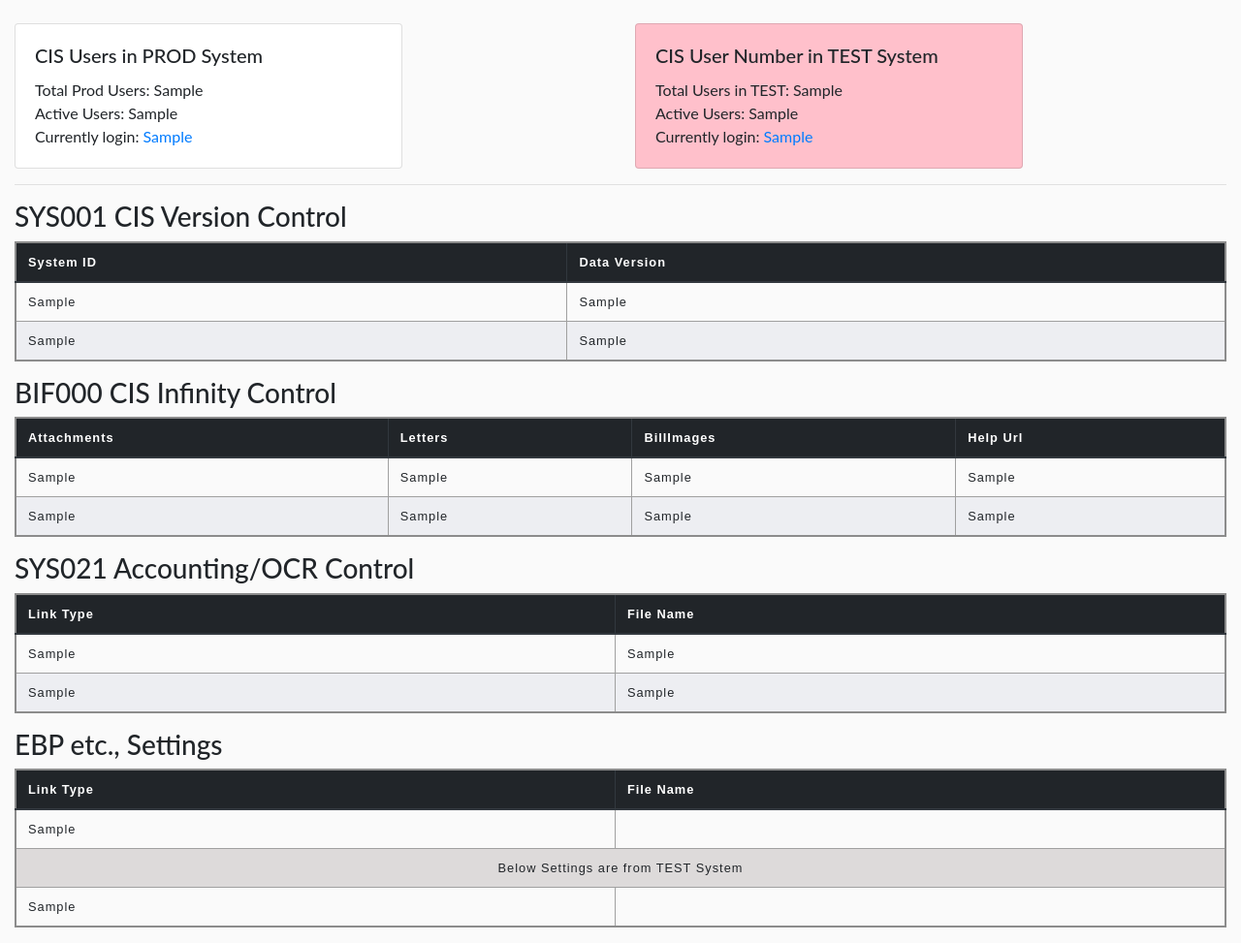
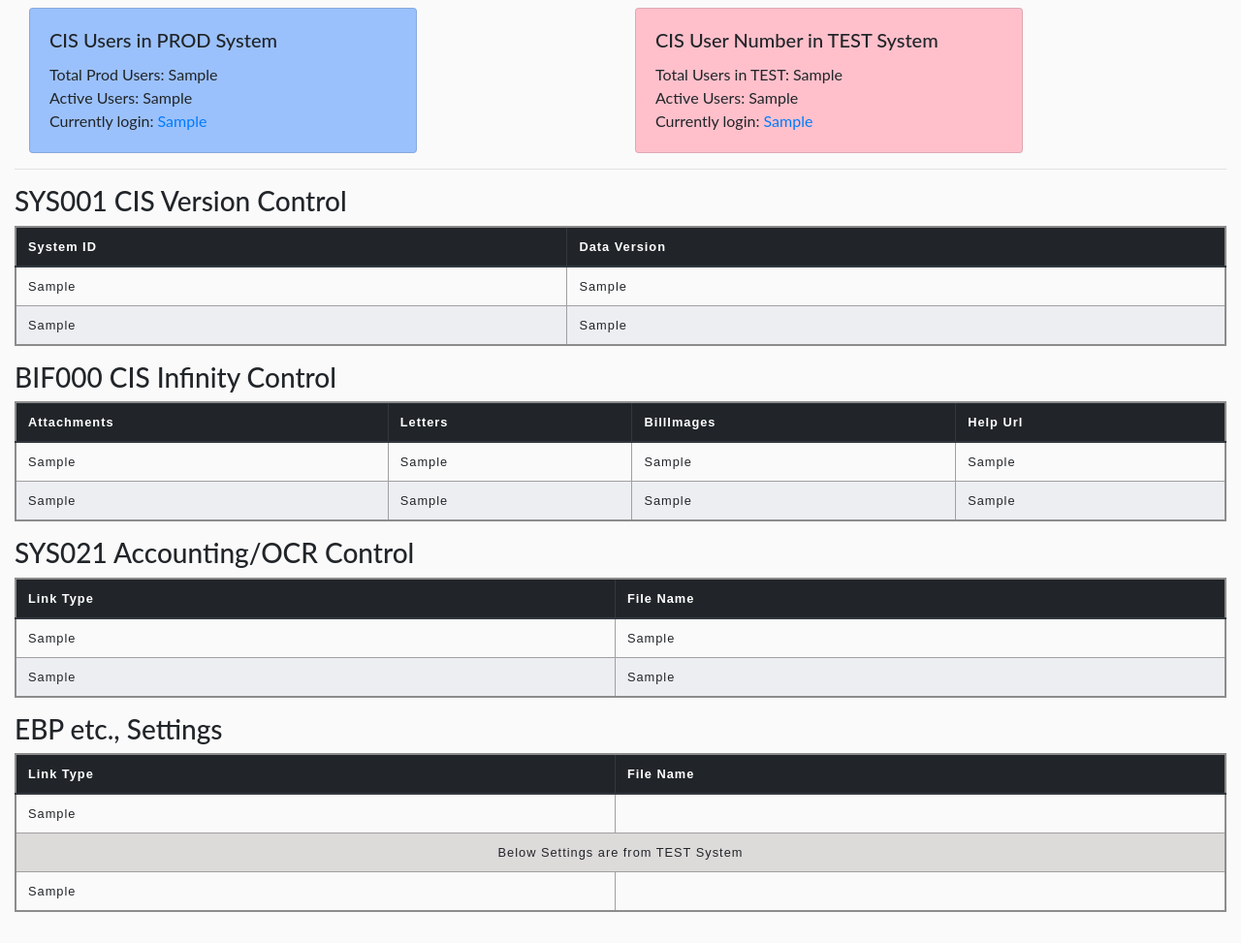
Before and after one commit to rockymount114/CIS-DB-Checking, a Django app: template CISDBCheckingApp/webapp/templates/webapp/index.html in a window 1280 px wide. Shown: the whole page at 97% size. After the commit the page ends 941 px from the top, so only its background shows below. Run offline with Django 4.2, Linux system fonts and the light colour scheme; the template is opened without the code that fills it: most values are stand-ins (such as "Sample title", 1, 10 or a date in 2020).

Commit message:
add prod_backgroud for css

```diff
--- a/CISDBCheckingApp/CISDBCheckingApp/static/css/styles.css
+++ b/CISDBCheckingApp/CISDBCheckingApp/static/css/styles.css
@@ -35,7 +35,11 @@ body{
   font-size: 1em;
 }
 .tb_thead{
-    background-color: rgb(27, 27, 228);
+    background-color: rgb(74, 190, 245);
+}
+
+.prod-background{
+  background-color: rgb(155, 193, 252);
 }
 
 .pink-background{
--- a/CISDBCheckingApp/webapp/templates/webapp/index.html
+++ b/CISDBCheckingApp/webapp/templates/webapp/index.html
@@ -13,11 +13,14 @@
 
 
 
-<div class="container-fluid mt-4">
+<div class="container-fluid mt-2">
 
-    <div class="row d-flex flex-row">
+
+    <div class="d-flex justify-content-around">
+
+    {% comment %} <div class="row d-flex flex-row"> {% endcomment %}
         <div class="col-md-6">
-            <div class="card" style="width: 25rem;">
+            <div class="card prod-background" style="width: 25rem;">
 
                 <div class="card-body">
                     <h5 class="card-title">CIS Users in PROD System</h5>
@@ -42,8 +45,8 @@
                 </div>
             </div>
         </div>
-    </div>
-
+    {% comment %} </div> {% endcomment %}
+</div>
 
 <hr>
 <h3>SYS001 CIS Version Control</h3>
```
Also changed, not shown: README.MD (added).
